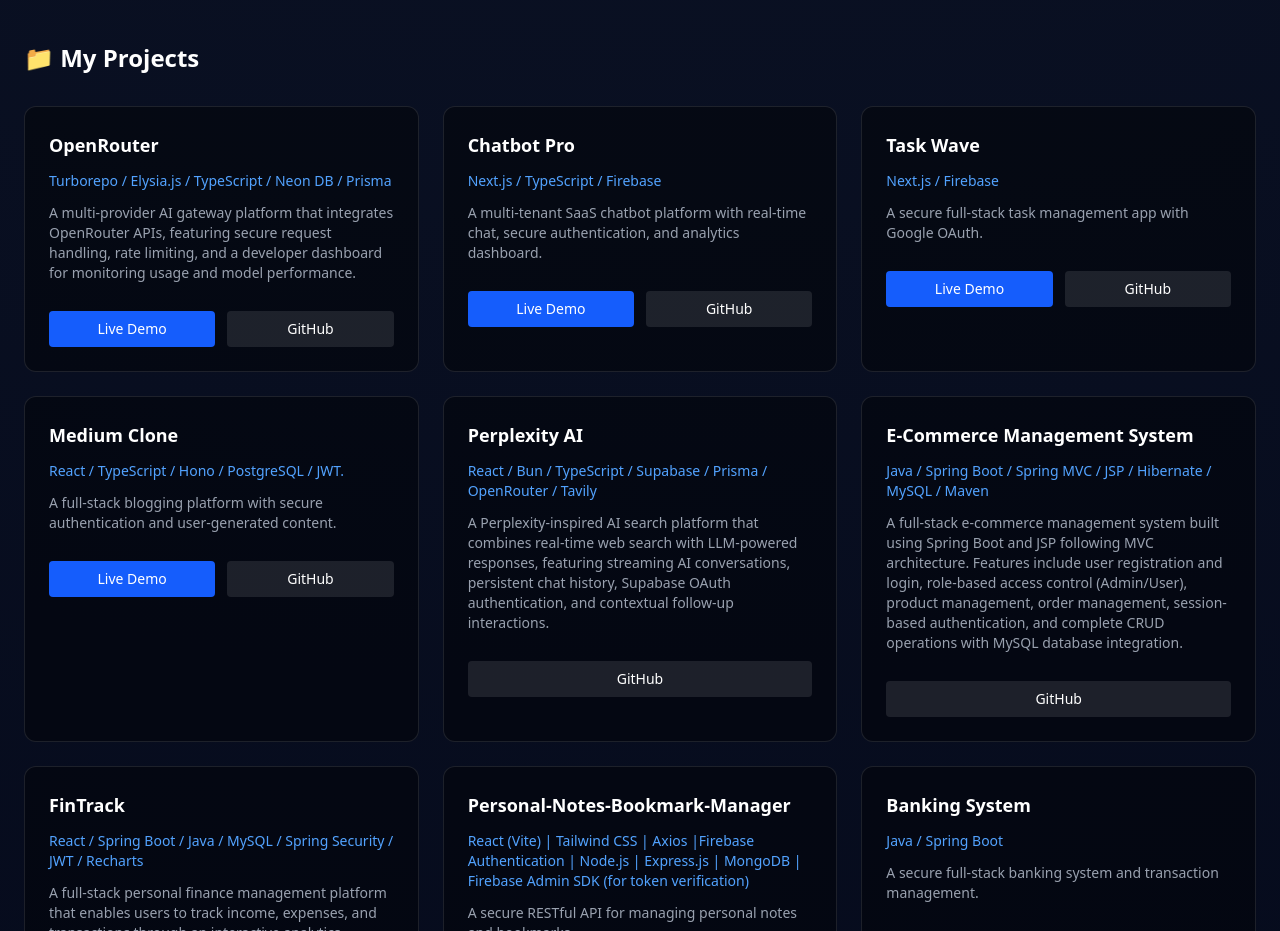
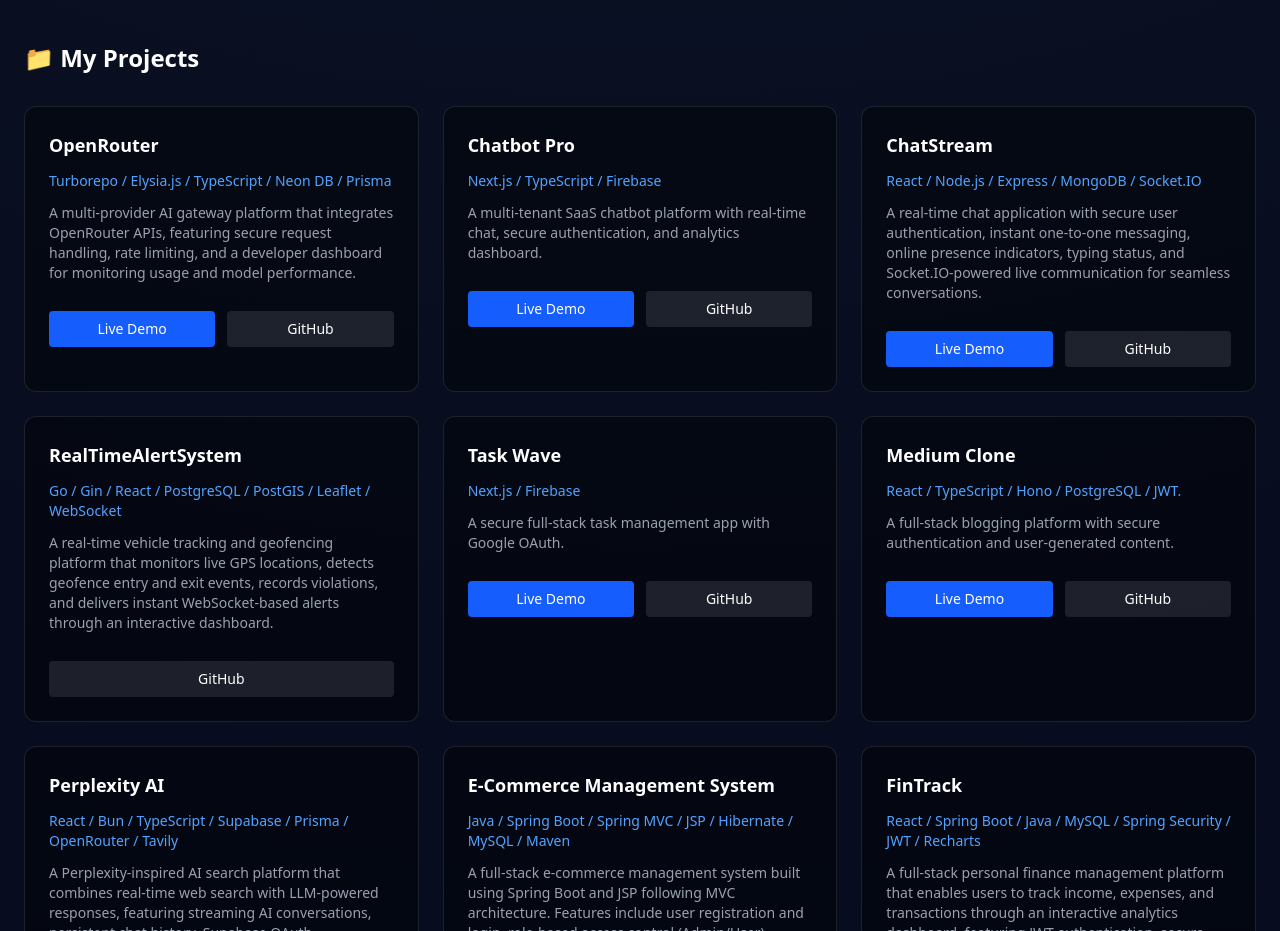
Before and after one commit to MohamedFazil1406/Portfolio, a Next.js app: page / in a window 1280 px wide. Shown: the part 1700-2631 px from the top of the page. Built offline with nearby package versions, Linux system fonts and the light colour scheme.

Commit message:
added project and resume

```diff
--- a/components/sections/Contact.tsx
+++ b/components/sections/Contact.tsx
@@ -61,7 +61,7 @@
         {/* RESUME BUTTON */}
         <div className="mt-8 text-center">
           <a
-            href="/Fazil_Software_Developement_Resume.pdf"
+            href="/Resume.pdf"
             className="inline-block bg-blue-600 px-8 py-3 rounded-lg hover:bg-blue-700 transition font-bold"
           >
             Download Resume
--- a/components/sections/Projects.tsx
+++ b/components/sections/Projects.tsx
@@ -17,6 +17,21 @@
     github: "https://github.com/MohamedFazil1406/Chat-Bot-Pro",
     liveDemo: "https://chat-bot-pro-rho.vercel.app/",
   },
+
+  {
+  title: "ChatStream",
+  stack: "React / Node.js / Express / MongoDB / Socket.IO",
+  desc: "A real-time chat application with secure user authentication, instant one-to-one messaging, online presence indicators, typing status, and Socket.IO-powered live communication for seamless conversations.",
+  github: "https://github.com/MohamedFazil1406/Real-Time-Chat",
+  liveDemo: "https://real-time-chat-ashy-two.vercel.app/",
+},
+{
+  title: "RealTimeAlertSystem",
+  stack: "Go / Gin / React / PostgreSQL / PostGIS / Leaflet / WebSocket",
+  desc: "A real-time vehicle tracking and geofencing platform that monitors live GPS locations, detects geofence entry and exit events, records violations, and delivers instant WebSocket-based alerts through an interactive dashboard.",
+  github: "https://github.com/MohamedFazil1406/RealTimeAlertSystem",
+
+},
   {
     title: "Task Wave",
     stack: "Next.js / Firebase",
```
Also changed, not shown: 2 other files (tests, documents, lock files or other folders).
